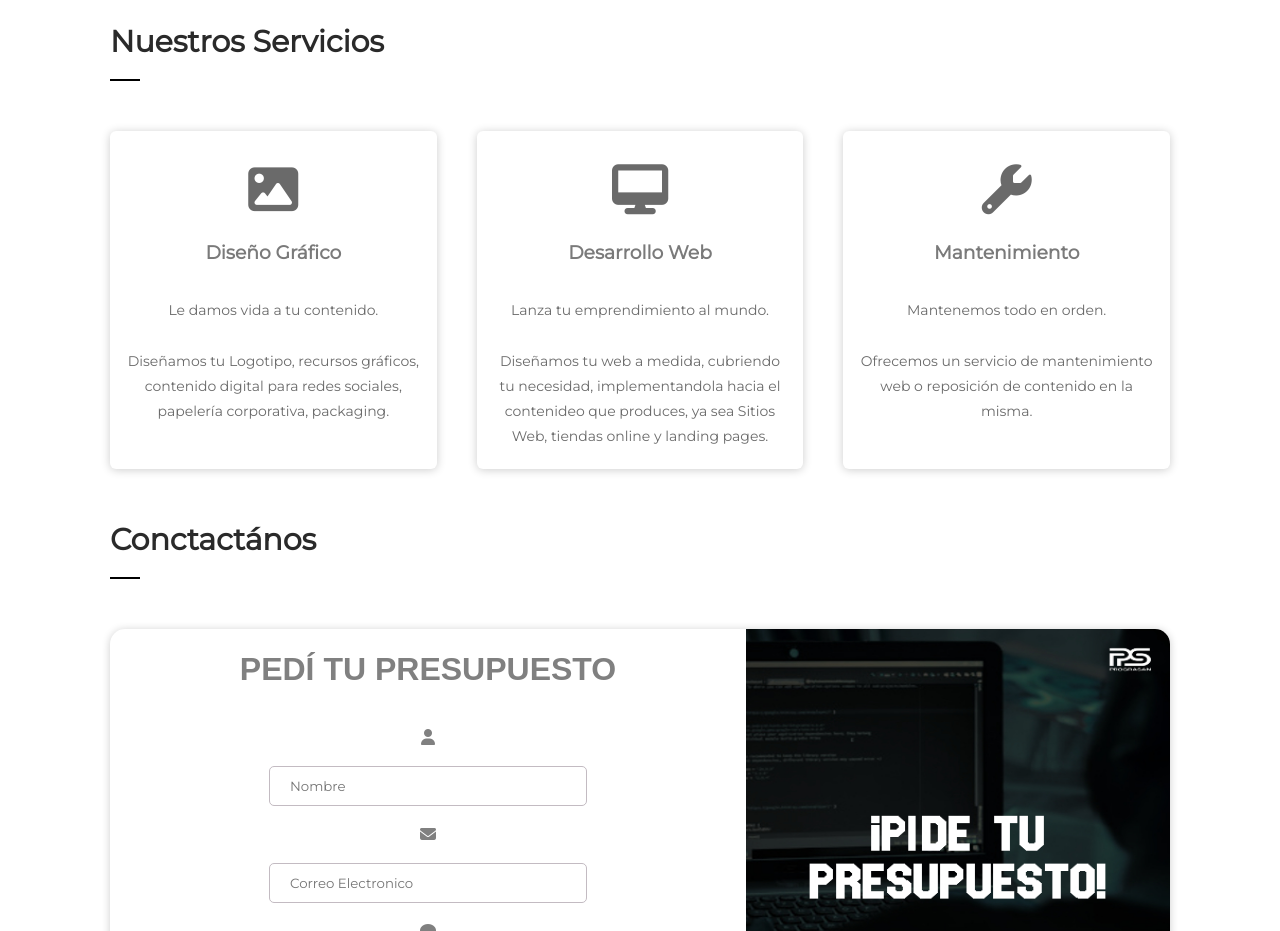
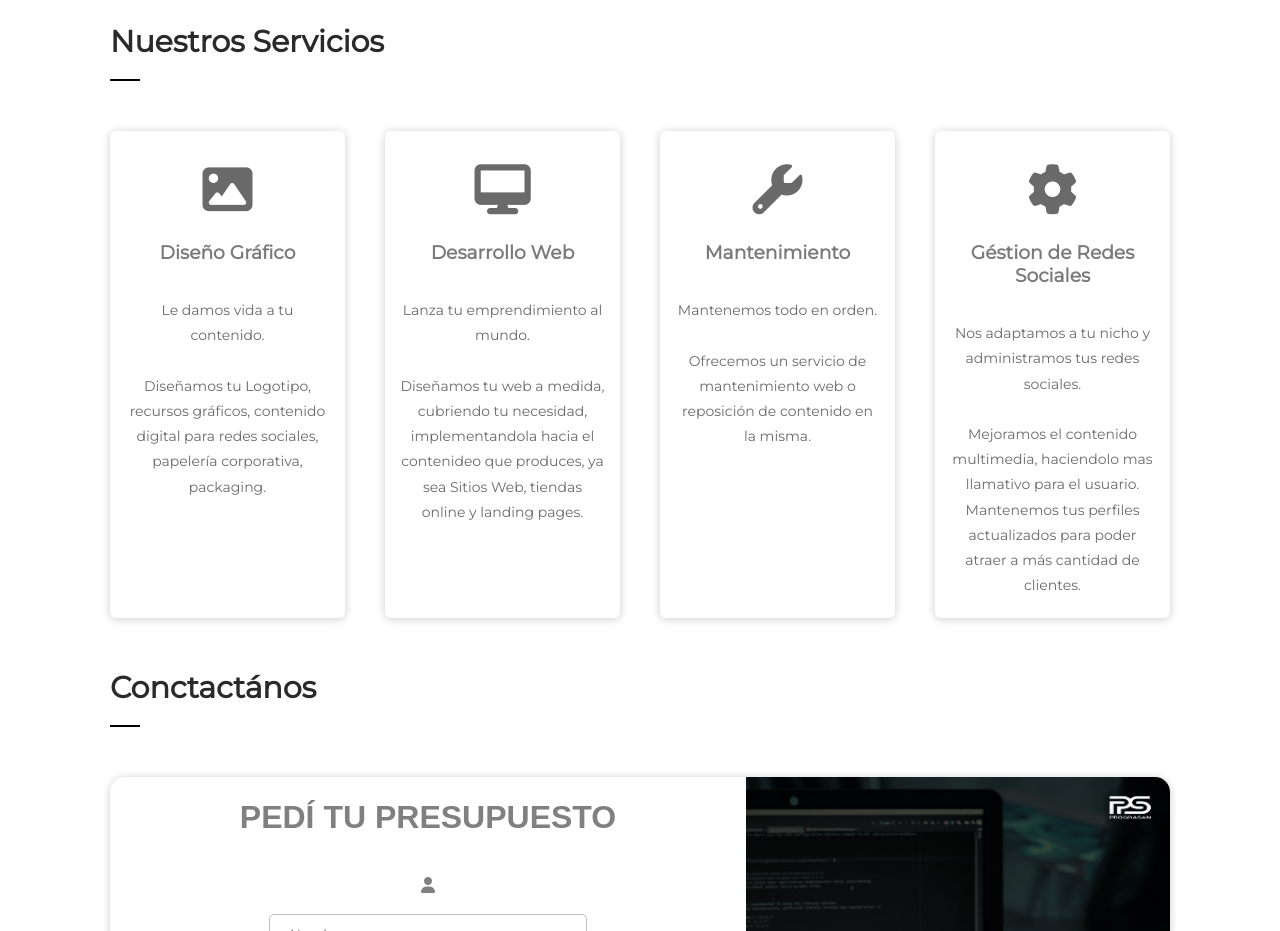
Before and after one commit to Prograsan/Prograsan, a plain HTML site: page index.html in a window 1280 px wide. Shown: the part 820-1751 px from the top of the page. Drawn offline with Linux system fonts and the light colour scheme.

Commit message:
Update index.html

```diff
--- a/index.html
+++ b/index.html
@@ -115,6 +115,17 @@
             <p style="font-size: 50px;"><i class="fa-solid fa-wrench"></i></p>
             <h3>Mantenimiento</h3><br>
             <p>Mantenemos todo en orden.<br> <br>Ofrecemos un servicio de mantenimiento web o reposición de contenido en la misma.</p>
+        </div>
+    </div>
+
+    <div class="tarjetaMiembros">
+        <figure>
+
+        </figure>
+        <div class="contenidoTarjetaMiembros">
+            <p style="font-size: 50px;"><i class="fa-solid fa-gear"></i></p>
+            <h3>Géstion de Redes Sociales</h3><br>
+            <p>Nos adaptamos a tu nicho y administramos tus redes sociales. <br> <br>Mejoramos el contenido multimedia, haciendolo mas llamativo para el usuario. Mantenemos tus perfiles actualizados para poder atraer a más cantidad de clientes.</p>
         </div>
     </div>
 
```
